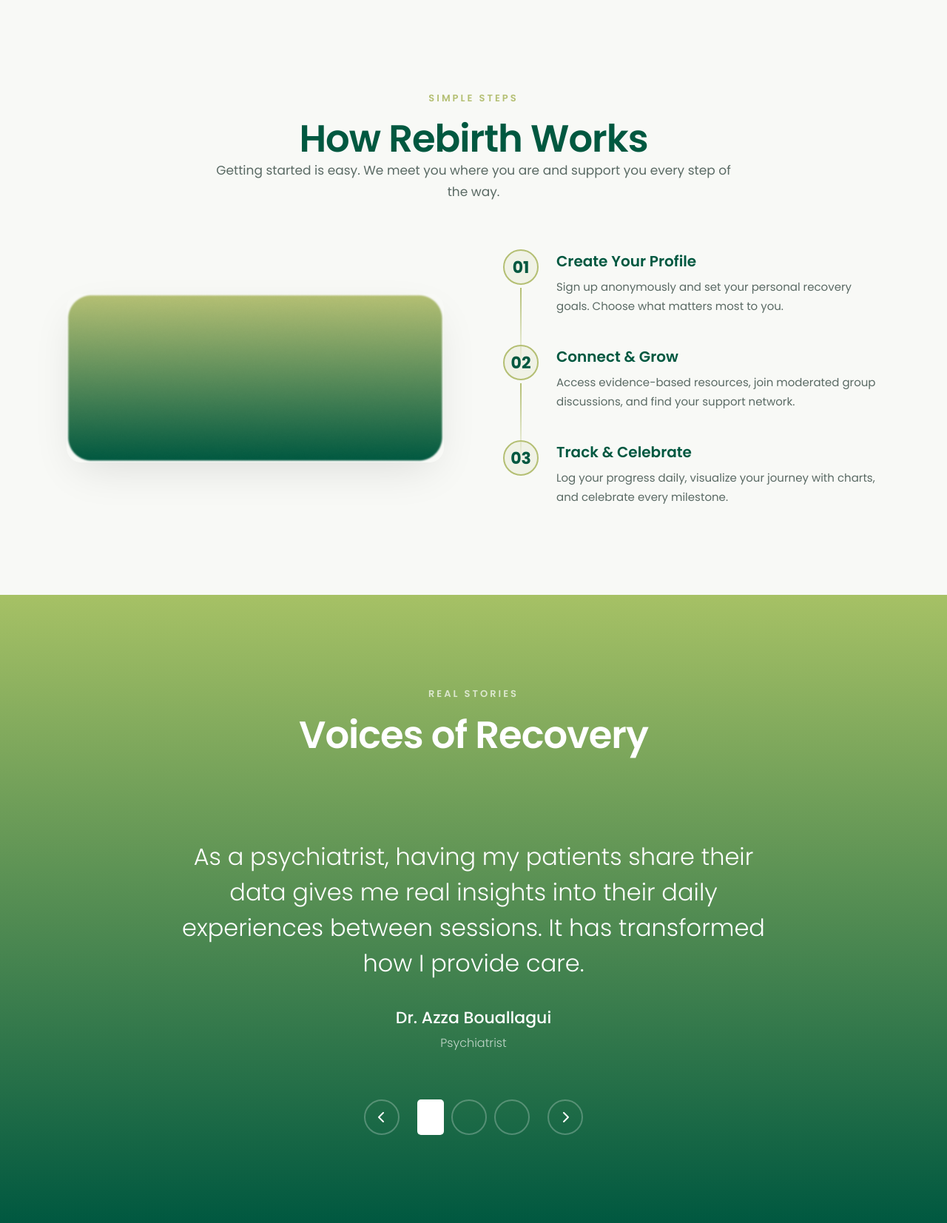
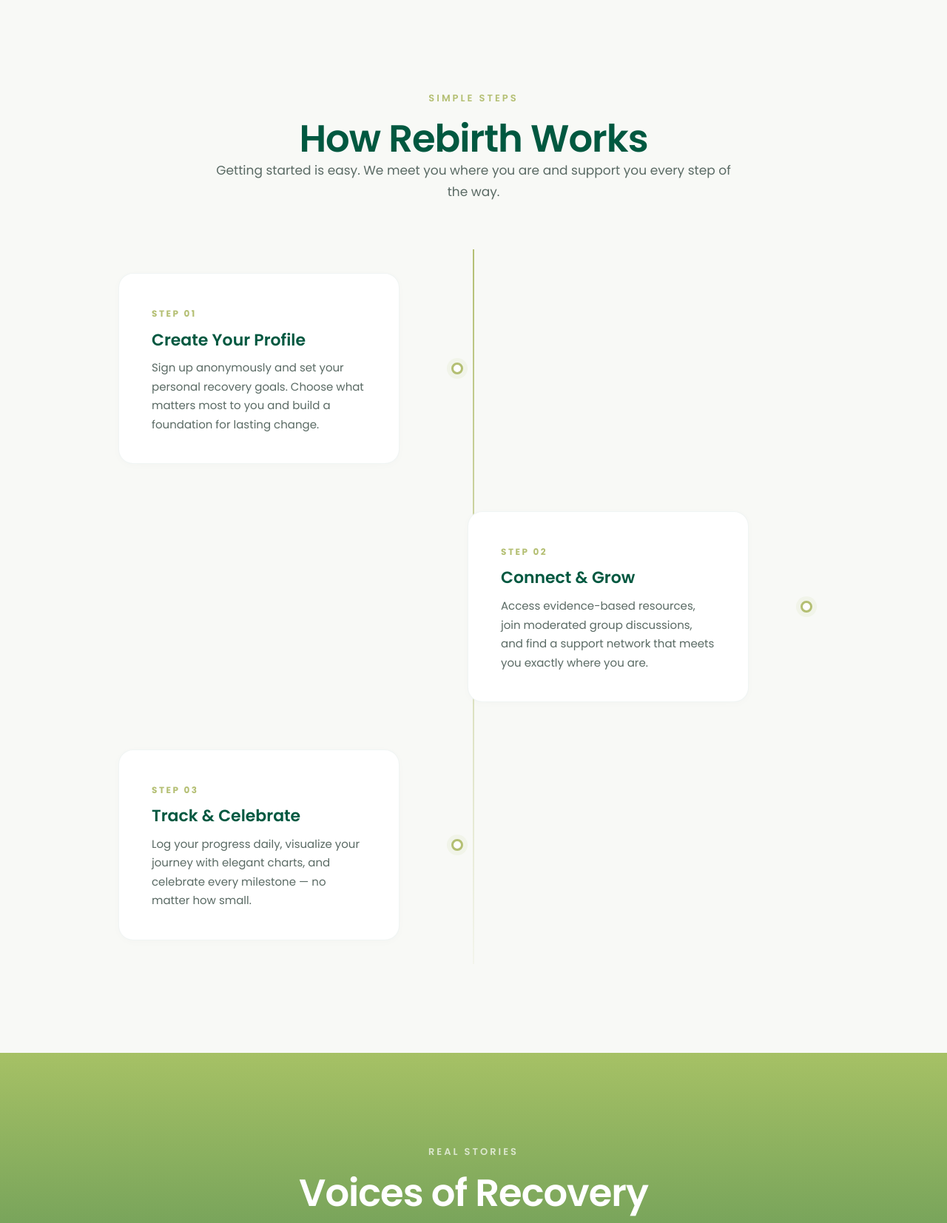
Before and after one commit to TheNeovimmer/rebirth, a PHP site: page / in a window 1280 px wide. Shown: the part 3156-4809 px from the top of the page at 74% size. Run offline with PHP 8.4, Linux system fonts and the light colour scheme.

Commit message:
correct the how it works section

```diff
--- a/css/styles.css
+++ b/css/styles.css
@@ -581,83 +581,117 @@ ul {
   justify-self: start;
 }
 
-/* ─── HOW IT WORKS ─── */
+/* ─── HOW IT WORKS (Leaflet Style) ─── */
 
 .how-it-works {
   padding: 120px 24px;
   background: var(--color-bg-alt);
 }
 
-.steps-showcase {
-  display: grid;
-  grid-template-columns: 1fr 1fr;
-  align-items: center;
-  gap: 80px;
-  max-width: 1100px;
+.leaflet-steps {
+  max-width: 960px;
   margin: 0 auto;
-}
-
-.steps-visual img {
-  width: 100%;
-  border-radius: var(--radius-md);
-  box-shadow: var(--shadow-lg);
-}
-
-.steps-list {
   display: flex;
   flex-direction: column;
-  gap: 40px;
-}
-
-.step-item {
-  display: flex;
-  gap: 24px;
-  align-items: flex-start;
+  gap: 0;
   position: relative;
 }
 
-.step-item::before {
+.leaflet-steps::before {
   content: '';
   position: absolute;
-  left: 23px;
-  top: 52px;
+  left: 50%;
+  top: 0;
+  bottom: 0;
   width: 2px;
-  height: calc(100% + 8px);
-  background: linear-gradient(to bottom, var(--color-accent), rgba(180, 191, 115, 0.1));
+  background: linear-gradient(to bottom, var(--color-accent), rgba(180, 191, 115, 0.08));
+  transform: translateX(-50%);
 }
 
-.step-item:last-child::before {
-  display: none;
+.leaflet-step {
+  padding: 32px 0;
 }
 
-.step-item-number {
+.leaflet-step-panel {
+  display: flex;
+  align-items: center;
+  gap: 48px;
+  position: relative;
+}
+
+.leaflet-step:nth-child(even) .leaflet-step-panel {
+  flex-direction: row-reverse;
+}
+
+.leaflet-step-label {
+  flex: 1;
+  max-width: 380px;
+  padding: 40px 44px;
+  background: var(--color-white);
+  border: 1px solid rgba(0, 88, 64, 0.06);
+  border-radius: 20px;
+  transition: var(--transition);
+  box-shadow: 0 2px 12px rgba(0, 0, 0, 0.02);
+}
+
+.leaflet-step-label:hover {
+  transform: translateY(-3px);
+  box-shadow: var(--shadow-card);
+  border-color: rgba(180, 191, 115, 0.15);
+}
+
+.leaflet-step-tag {
+  display: inline-block;
+  font-size: 12px;
+  font-weight: 700;
+  text-transform: uppercase;
+  letter-spacing: 2.5px;
+  color: var(--color-accent);
+  margin-bottom: 12px;
+}
+
+.leaflet-step-label h3 {
   font-size: 22px;
-  font-weight: 700;
+  font-weight: 600;
   color: var(--color-primary);
-  background: rgba(180, 191, 115, 0.12);
-  width: 48px;
-  height: 48px;
-  border-radius: 50%;
+  margin-bottom: 10px;
+  line-height: 1.3;
+}
+
+.leaflet-step-label p {
+  font-size: 15px;
+  line-height: 1.7;
+  color: var(--color-text-muted);
+}
+
+.leaflet-step-deco {
   display: flex;
   align-items: center;
   justify-content: center;
   flex-shrink: 0;
+  width: 60px;
   position: relative;
   z-index: 1;
-  border: 2px solid var(--color-accent);
 }
 
-.step-item-content h3 {
-  font-size: 20px;
-  font-weight: 600;
-  color: var(--color-primary);
-  margin-bottom: 6px;
+.leaflet-step:nth-child(odd) .leaflet-step-deco {
+  order: 1;
 }
 
-.step-item-content p {
-  font-size: 15px;
-  line-height: 1.7;
-  color: var(--color-text-muted);
+.leaflet-step-dot {
+  width: 16px;
+  height: 16px;
+  border-radius: 50%;
+  background: var(--color-white);
+  border: 3px solid var(--color-accent);
+  box-shadow: 0 0 0 6px rgba(180, 191, 115, 0.1);
+  transition: var(--transition);
+}
+
+.leaflet-step-label:hover + .leaflet-step-deco .leaflet-step-dot,
+.leaflet-step-deco:hover .leaflet-step-dot {
+  background: var(--color-accent);
+  box-shadow: 0 0 0 8px rgba(180, 191, 115, 0.15);
 }
 
 /* ─── TESTIMONIALS ─── */
--- a/index.html
+++ b/index.html
@@ -164,30 +164,40 @@
           <h2>How Rebirth Works</h2>
           <p>Getting started is easy. We meet you where you are and support you every step of the way.</p>
         </div>
-        <div class="steps-showcase">
-          <div class="steps-visual">
-            <img src="assets/images/how1.png" alt="Rebirth journey visual" loading="lazy">
-          </div>
-          <div class="steps-list">
-            <div class="step-item">
-              <div class="step-item-number">01</div>
-              <div class="step-item-content">
+        <div class="leaflet-steps">
+          <div class="leaflet-step">
+            <div class="leaflet-step-panel">
+              <div class="leaflet-step-label">
+                <span class="leaflet-step-tag">Step 01</span>
                 <h3>Create Your Profile</h3>
-                <p>Sign up anonymously and set your personal recovery goals. Choose what matters most to you.</p>
+                <p>Sign up anonymously and set your personal recovery goals. Choose what matters most to you and build a foundation for lasting change.</p>
+              </div>
+              <div class="leaflet-step-deco">
+                <div class="leaflet-step-dot"></div>
               </div>
             </div>
-            <div class="step-item">
-              <div class="step-item-number">02</div>
-              <div class="step-item-content">
+          </div>
+          <div class="leaflet-step">
+            <div class="leaflet-step-panel">
+              <div class="leaflet-step-deco">
+                <div class="leaflet-step-dot"></div>
+              </div>
+              <div class="leaflet-step-label">
+                <span class="leaflet-step-tag">Step 02</span>
                 <h3>Connect & Grow</h3>
-                <p>Access evidence-based resources, join moderated group discussions, and find your support network.</p>
+                <p>Access evidence-based resources, join moderated group discussions, and find a support network that meets you exactly where you are.</p>
               </div>
             </div>
-            <div class="step-item">
-              <div class="step-item-number">03</div>
-              <div class="step-item-content">
+          </div>
+          <div class="leaflet-step">
+            <div class="leaflet-step-panel">
+              <div class="leaflet-step-label">
+                <span class="leaflet-step-tag">Step 03</span>
                 <h3>Track & Celebrate</h3>
-                <p>Log your progress daily, visualize your journey with charts, and celebrate every milestone.</p>
+                <p>Log your progress daily, visualize your journey with elegant charts, and celebrate every milestone — no matter how small.</p>
+              </div>
+              <div class="leaflet-step-deco">
+                <div class="leaflet-step-dot"></div>
               </div>
             </div>
           </div>
@@ -254,7 +264,6 @@
         <div class="community-showcase">
           <div class="community-images">
             <img src="assets/images/community.png" alt="Rebirth community members connecting" loading="lazy" class="community-main-image">
-            <img src="assets/images/Group 81.png" alt="Community group session" loading="lazy" class="community-secondary-image">
             <div class="community-live-badge">
               <span class="community-live-dot"></span>
               +2,800 online now
```
Also changed, not shown: other parts of css/styles.css (+39 -6 lines).
